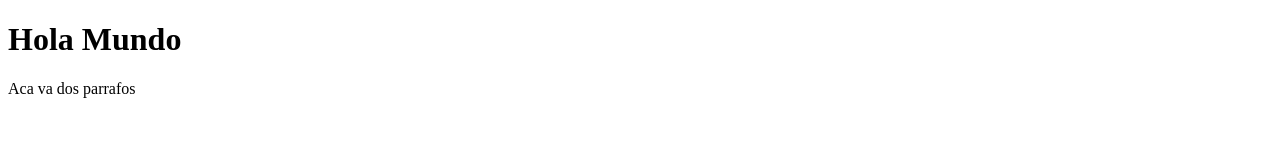
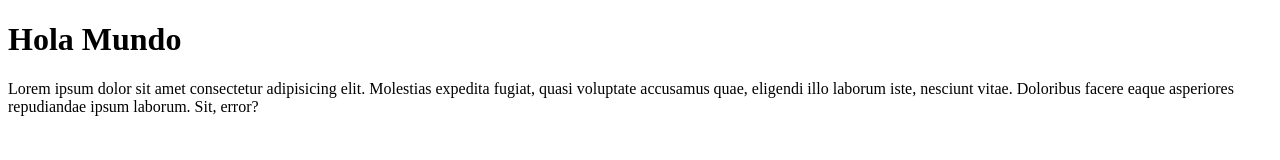
Before and after one commit to Tech-Code1/proyecto_local, a plain HTML site: page index.html in a window 1280 px wide. Drawn offline with Linux system fonts and the light colour scheme.

Commit message:
conflicto merge resuelto

```diff
--- a/index.html
+++ b/index.html
@@ -9,7 +9,7 @@
 
 <body>
     <h1>Hola Mundo</h1>
-    <p>Aca va dos parrafos</p>
+    <p>Lorem ipsum dolor sit amet consectetur adipisicing elit. Molestias expedita fugiat, quasi voluptate accusamus quae, eligendi illo laborum iste, nesciunt vitae. Doloribus facere eaque asperiores repudiandae ipsum laborum. Sit, error?</p>
 </body>
 
 </html>
```
